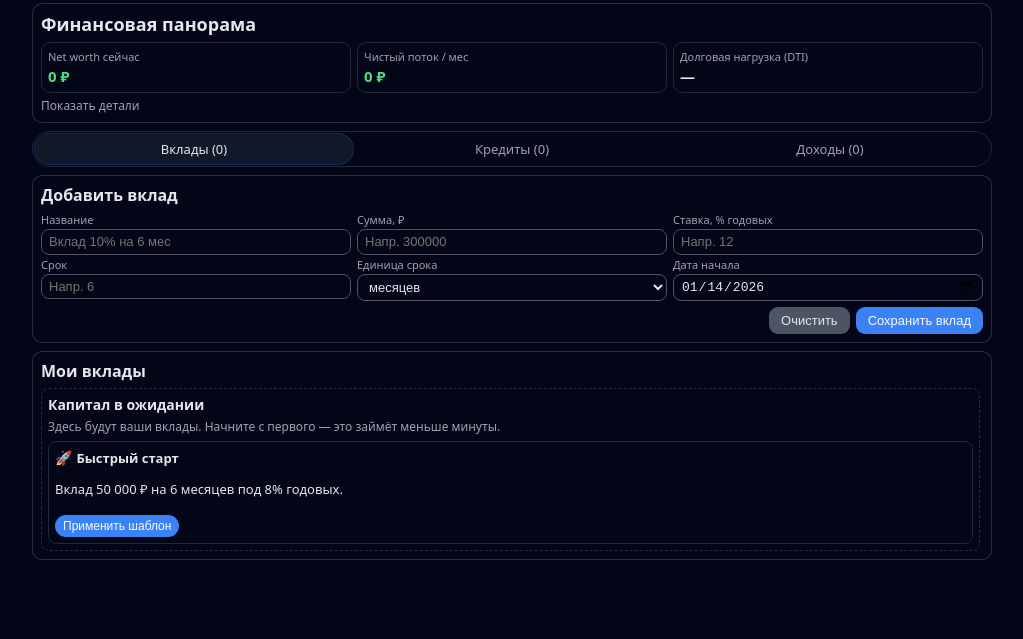
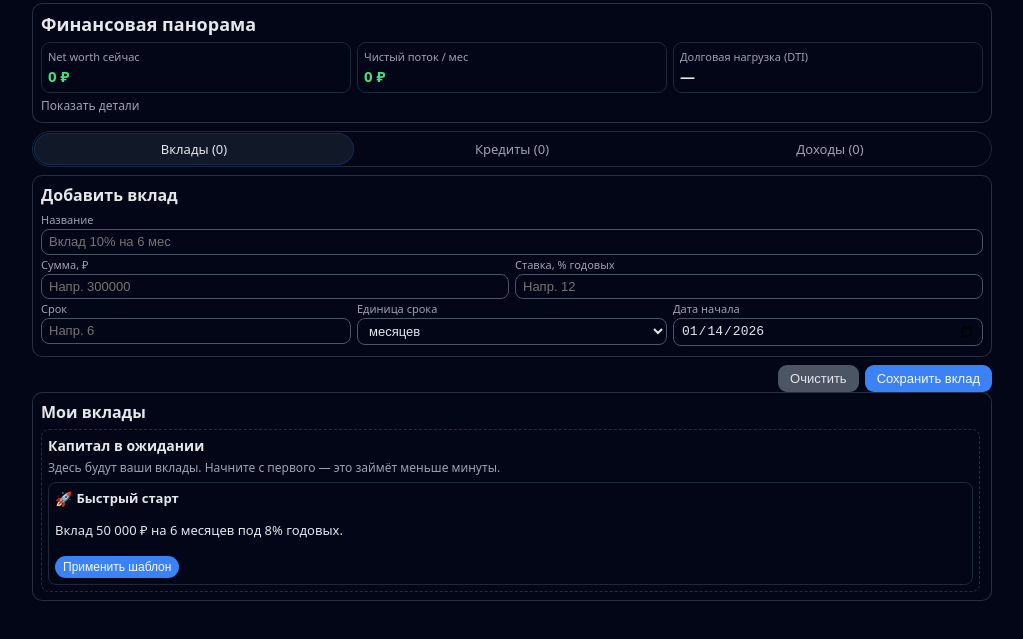
Before and after one commit to Vladok163/fin-cabinet-miniapp, a plain HTML site: page index.html in a window 1280 px wide. Shown: the part 67-706 px from the top of the page, without its empty margins (128-1151 px from the left). Drawn offline with Linux system fonts and the light colour scheme.

Commit message:
Refactor deposit form layout for better usability

```diff
--- a/index.html
+++ b/index.html
@@ -380,11 +380,17 @@
   <div id="tab-deposits">
     <div class="card">
   <h3>Добавить вклад</h3>
-      <div class="row">
+
+  <!-- Имя вклада на всю ширину -->
+  <div class="row row-full">
     <div class="col">
       <label>Название</label>
       <input id="dep-name" placeholder="Вклад 10% на 6 мес" />
     </div>
+  </div>
+
+  <!-- Сумма + ставка в одной строке -->
+  <div class="row">
     <div class="col">
       <label>Сумма, ₽</label>
       <input id="dep-amount" type="number" inputmode="decimal" placeholder="Напр. 300000" />
@@ -394,6 +400,8 @@
       <input id="dep-rate" type="number" inputmode="decimal" placeholder="Напр. 12" />
     </div>
   </div>
+
+  <!-- Срок + единица + дата в одной строке -->
   <div class="row">
     <div class="col">
       <label>Срок</label>
@@ -411,6 +419,12 @@
       <input id="dep-start-date" type="date" />
     </div>
   </div>
+
+  <!-- дальше остаётся как было: предпросмотр + кнопки -->
+  <!-- ... dep-preview ... -->
+  <!-- ... form-actions ... -->
+</div>
+
 
       <!-- ПРЕДПРОСМОТР ВКЛАДА -->
       <div class="dep-preview" id="dep-preview" style="display:none;">
```
Lines whose indentation alone changed are shown as unchanged.
